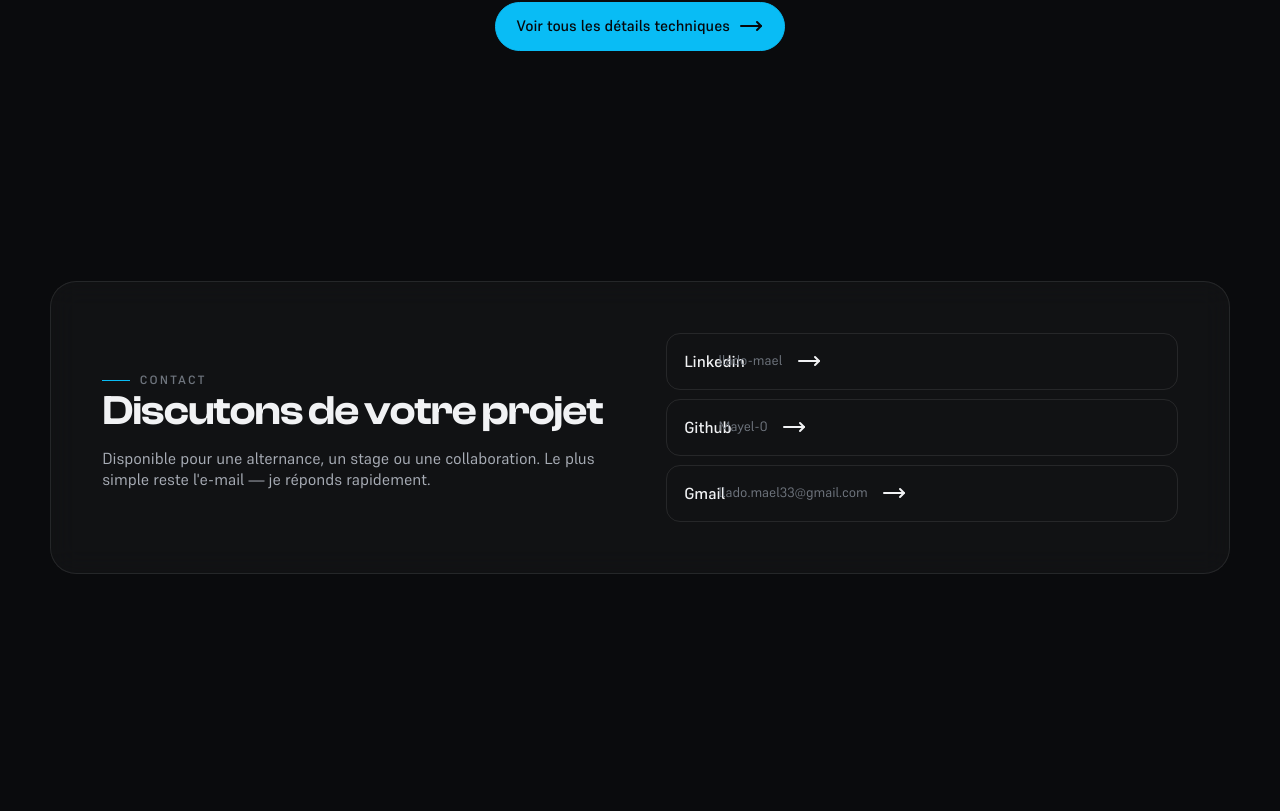
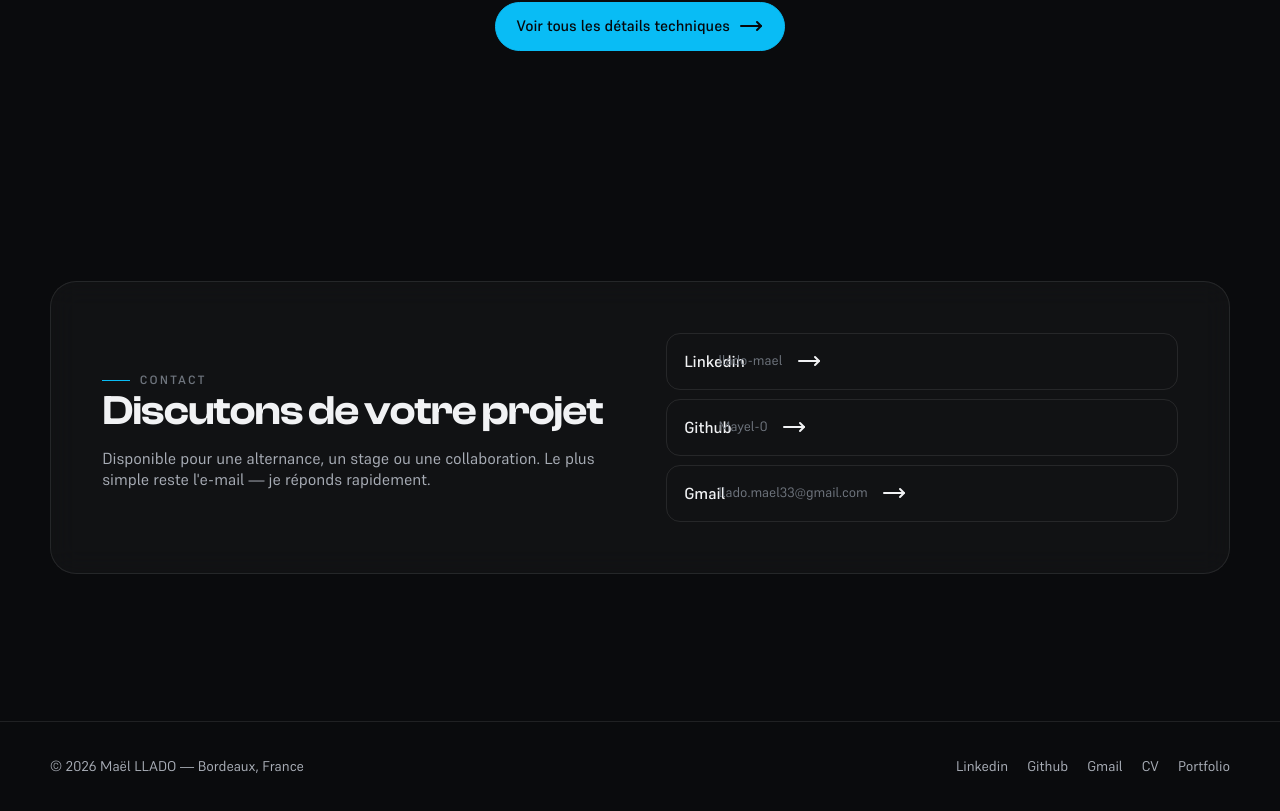
Before and after one commit to Mayel-0/Resume-Front, a React (Vite) app: page / in a window 1280 px wide. Shown: the part 4498-5309 px from the top of the page. Before the commit the page ends 5187 px from the top, so only its background shows below. Built offline with nearby package versions, Linux system fonts and the light colour scheme.

Commit message:
add footer

```diff
--- /dev/null
+++ b/src/components/footer.jsx
@@ -0,0 +1,20 @@
+function Footer() {
+  const year = new Date().getFullYear();
+
+  return (
+    <footer className="footer">
+      <div className="footer__inner">
+        <p>© {year} Maël LLADO — Bordeaux, France</p>
+        <div className="footer__links">
+          <a href="https://www.linkedin.com/in/llado-mael-54008a384/" target="_blank" rel="noopener noreferrer">Linkedin</a>
+          <a href="https://github.com/Mayel-0" target="_blank" rel="noopener noreferrer">Github</a>
+          <a href="mailto:llado.mael33@gmail.com" target="_blank" rel="noopener noreferrer">Gmail</a>
+          <a href="/fichiers/CV_Mael_LLADO_V3.pdf" download>CV</a>
+          <a href="/fichiers/PortfolioMaelLLADO.pdf" download>Portfolio</a>
+        </div>
+      </div>
+    </footer>
+  );
+}
+
+export default Footer;
--- a/src/pages/HomePage.jsx
+++ b/src/pages/HomePage.jsx
@@ -6,6 +6,8 @@ import Parcours from '../components/parcours'
 import Skills from '../components/skills'
 import Projects from '../components/projects'
 import Contacts from '../components/contacts'
+
+import Footer from '../components/footer'
 
 function HomePage() {
   return (
@@ -18,6 +20,7 @@ function HomePage() {
         <Skills />
         <Projects />
         <Contacts/>
+        <Footer/>
       </main>
     </div>
   )
--- /dev/null
+++ b/src/styles/components/_footer.scss
@@ -0,0 +1,28 @@
+.footer {
+  border-top: 1px solid var(--border);
+  padding-block: 2.2rem;
+  margin-top: 2rem;
+  &__inner {
+    width: var(--shell);
+    margin-inline: auto;
+    display: flex;
+    align-items: center;
+    justify-content: space-between;
+    gap: 1rem;
+    flex-wrap: wrap;
+    font-size: 0.88rem;
+    color: var(--text-3);
+  }
+  &__links {
+    display: flex;
+    gap: 1.2rem;
+    flex-wrap: wrap;
+    a {
+      color: var(--text-2);
+      transition: color 0.25s var(--ease);
+      &:hover {
+        color: var(--accent);
+      }
+    }
+  }
+}
--- a/src/styles/main.scss
+++ b/src/styles/main.scss
@@ -8,6 +8,7 @@
 @use './components/parcours';
 @use './components/skills';
 @use './components/contacts';
+@use './components/footer';
 
 @use './components/projects';
 @use './components/projectCard';
```
